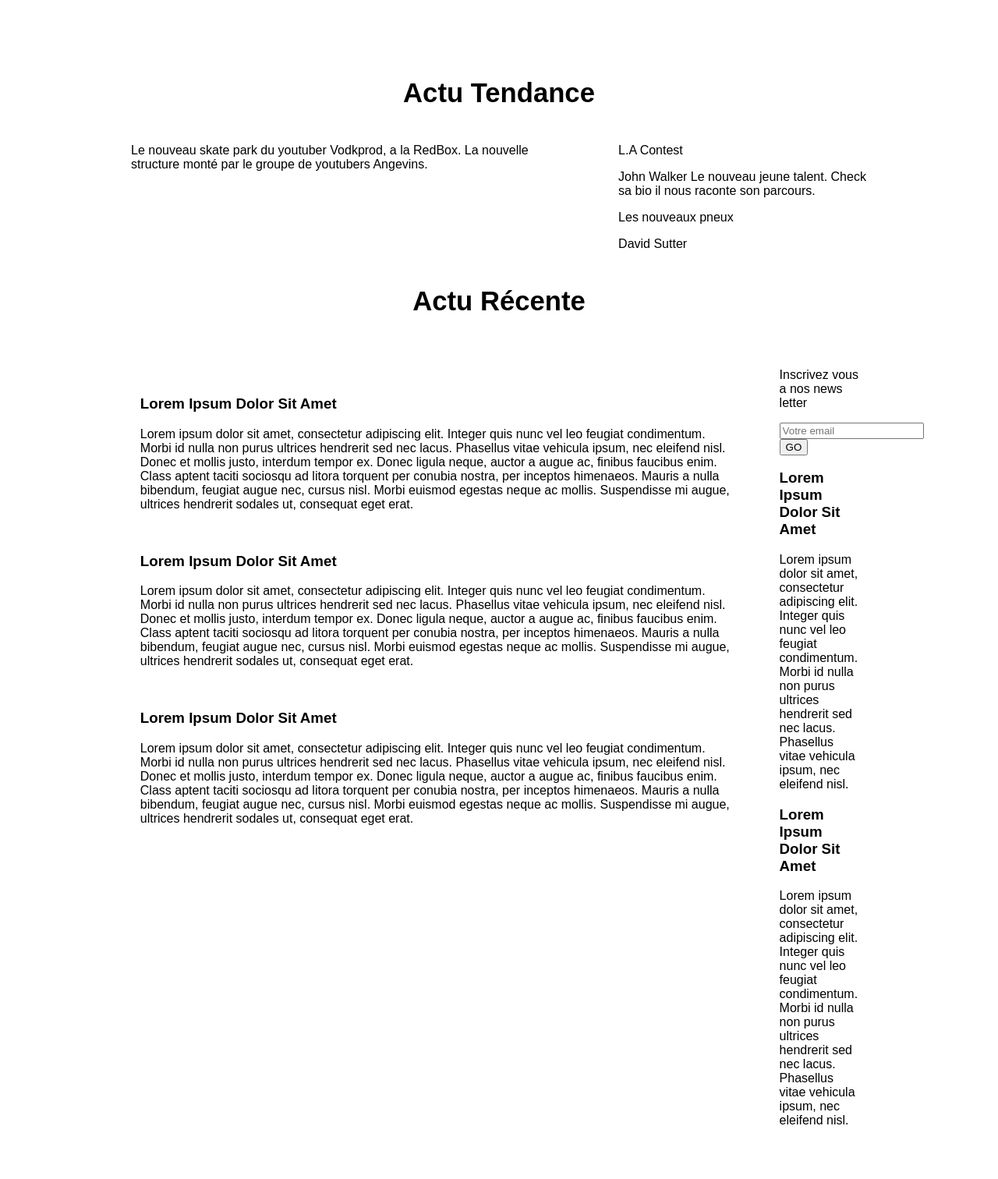
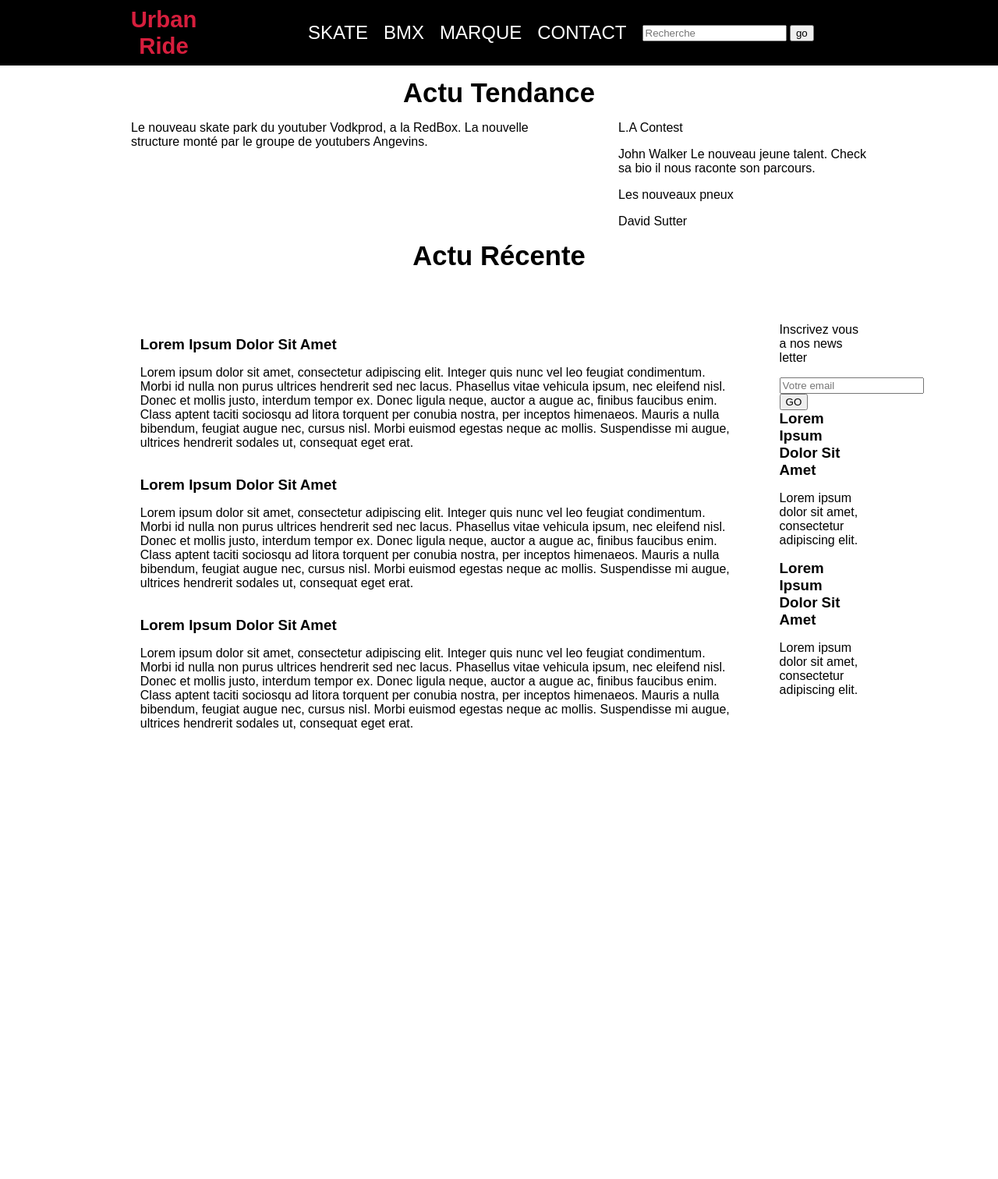
Before and after one commit to AlexandreGdl/UrbanRide, a PHP site: page /accueil.php in a window 1280 px wide. Shown: the whole page at 78% size. After the commit the page ends 936 px from the top, so only its background shows below. Run offline with PHP 8.4, Linux system fonts and the light colour scheme.

Commit message:
modif img nav etc

```diff
--- a/accueil.php
+++ b/accueil.php
@@ -20,6 +20,7 @@
 </head>
 <body>
 
+<?php include('morceau/nav.php'); ?>
 
   <header class="block__header">
     <h2 class="actu title">Actu Tendance</h2>
@@ -103,11 +104,11 @@
   </div>
   <article class="article__aside">
     <h3 class="article__preshow__title">Lorem Ipsum Dolor Sit Amet</h3>
-    <p class="article__preshow__description__aside">Lorem ipsum dolor sit amet, consectetur adipiscing elit. Integer quis nunc vel leo feugiat condimentum. Morbi id nulla non purus ultrices hendrerit sed nec lacus. Phasellus vitae vehicula ipsum, nec eleifend nisl.</p>
+    <p class="article__preshow__description__aside">Lorem ipsum dolor sit amet, consectetur adipiscing elit.</p>
   </article>
   <article class="article__aside">
     <h3 class="article__preshow__title">Lorem Ipsum Dolor Sit Amet</h3>
-    <p class="article__preshow__description__aside">Lorem ipsum dolor sit amet, consectetur adipiscing elit. Integer quis nunc vel leo feugiat condimentum. Morbi id nulla non purus ultrices hendrerit sed nec lacus. Phasellus vitae vehicula ipsum, nec eleifend nisl.</p>
+    <p class="article__preshow__description__aside">Lorem ipsum dolor sit amet, consectetur adipiscing elit.</p>
   </article>
 </aside>
 
--- a/css/master.css
+++ b/css/master.css
@@ -4,10 +4,54 @@ body{
   font-family: arial,sans-serif;
 }
 
+li{
+  list-style: none;
+}
+ul{
+  margin:0;
+  padding: 0;
+}
 
-
-
-
+h1,h2,h3{
+  margin:0;
+  padding:0;
+}
+/*------------
+---NAV--------
+------------*/
+.block__nav{
+  display: flex;
+  flex-flow: row;
+  width: 100%;
+  position: fixed;
+  top: 0;
+  background-color: black;
+  align-items: center;
+}
+.URBANRIDE{
+  width: 120px;
+  font-size: 22pt;
+  text-align: center;
+  margin:8px 25px 8px 150px;
+  margin-left: 150px
+}
+.URBANRIDE a {
+  text-decoration: none;
+  color:#D71E3D;
+}
+.menu{
+  display: flex;
+  flex-flow: row;
+  margin-left: 100px;
+}
+.menu li{
+  margin-right: 20px;
+}
+.menu a {
+  text-decoration: none;
+  color:white;
+  font-size: 18pt;
+}
 /*-------------
 -----HEADER----
 -------------*/
--- a/morceau/nav.php
+++ b/morceau/nav.php
@@ -0,0 +1,13 @@
+<header class="block__nav">
+  <h1 class="URBANRIDE"><a href="accueil.php">Urban Ride</a></h1>
+  <ul class="menu">
+    <li><a href="skate.php">SKATE</a></li>
+    <li><a href="bmx.php">BMX</a></li>
+    <li><a href="marque.php">MARQUE</a></li>
+    <li><a href="contact.php">CONTACT</a></li>
+  </ul>
+  <form class="" action="search.php" method="post">
+      <input type="text" name="keywords" placeholder="Recherche">
+      <input type="submit" name="" value="go">
+  </form>
+</header>
```
Also changed, not shown: img/Skatepark Armentières 2.jpg (deleted), img/banniereskate.jpg (deleted), img/bmx.jpg (deleted), img/bmxcontent.jpg (deleted), img/casualskater.jpg (deleted), img/craigth.jpg (deleted), img/img_accueil1.png (added), img/img_accueil2.png (added), img/img_accueil3.png (added), img/img_accueil4.png (added), img/img_principale-accueil.png (added), img/index.jpg (deleted), img/maxresdefault.jpg (deleted), img/nouvelle-collection.jpg (deleted), 3 more files.
